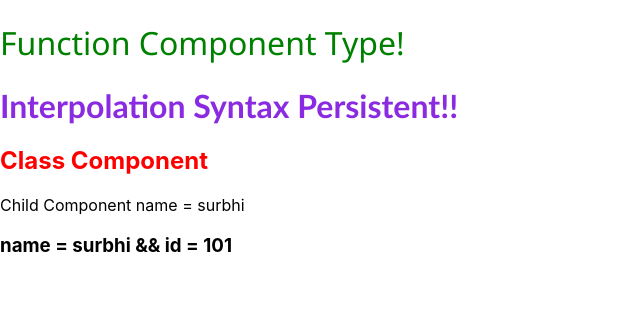
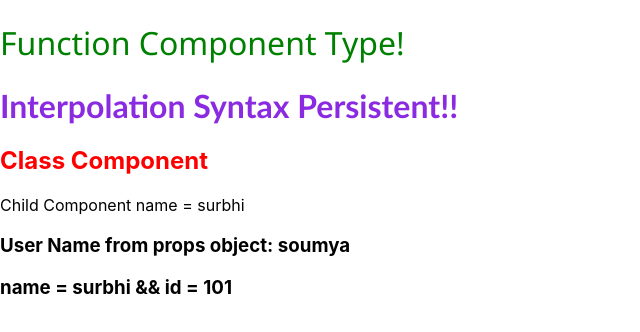
Before and after one commit to surbhi12sharma/React_project, a React (Create React App) app: page / in a window 1280 px wide. Shown: the top 332 px of the page, without its empty margins (0-640 px from the left). Built offline with nearby package versions, Linux system fonts and the light colour scheme.

Commit message:
Passing object using props

```diff
--- /dev/null
+++ b/src/Day2/userObjCom.js
@@ -0,0 +1,5 @@
+function UserObjCom(props){
+    return <h3> User Name from props object: {props.user.userName}</h3>
+}
+
+export default UserObjCom;
--- a/src/props/profileComponent.js
+++ b/src/props/profileComponent.js
@@ -1,8 +1,11 @@
 import ChildCom from "../Day2/child";
+import UserObjCom from "../Day2/userObjCom";
 
 function Profile(props){
+    let user = {userName: 'soumya', userId:102}
     return( <div>
         <ChildCom userName= {props.userName}/>
+        <UserObjCom user = {user} />
         <h3>name = {props.userName} && id = {props.userId}</h3>
     </div>)
 }
```
